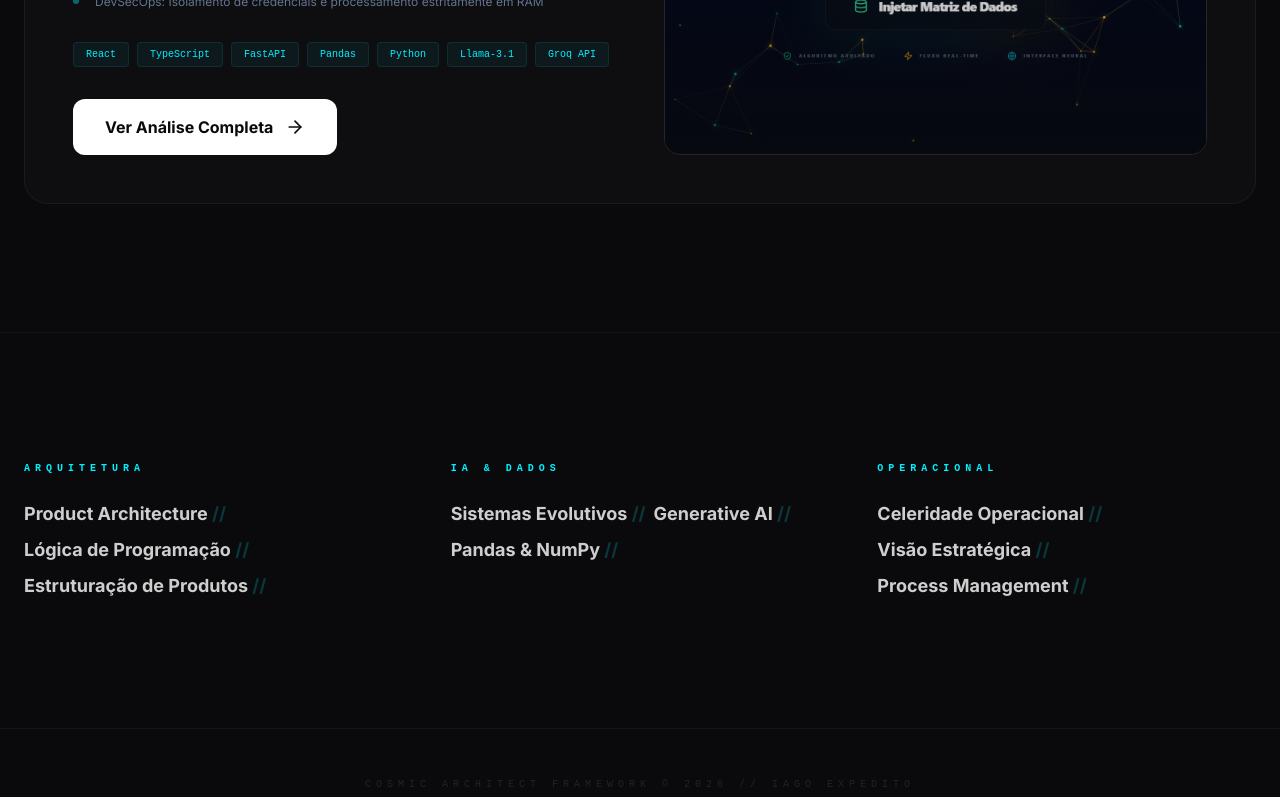
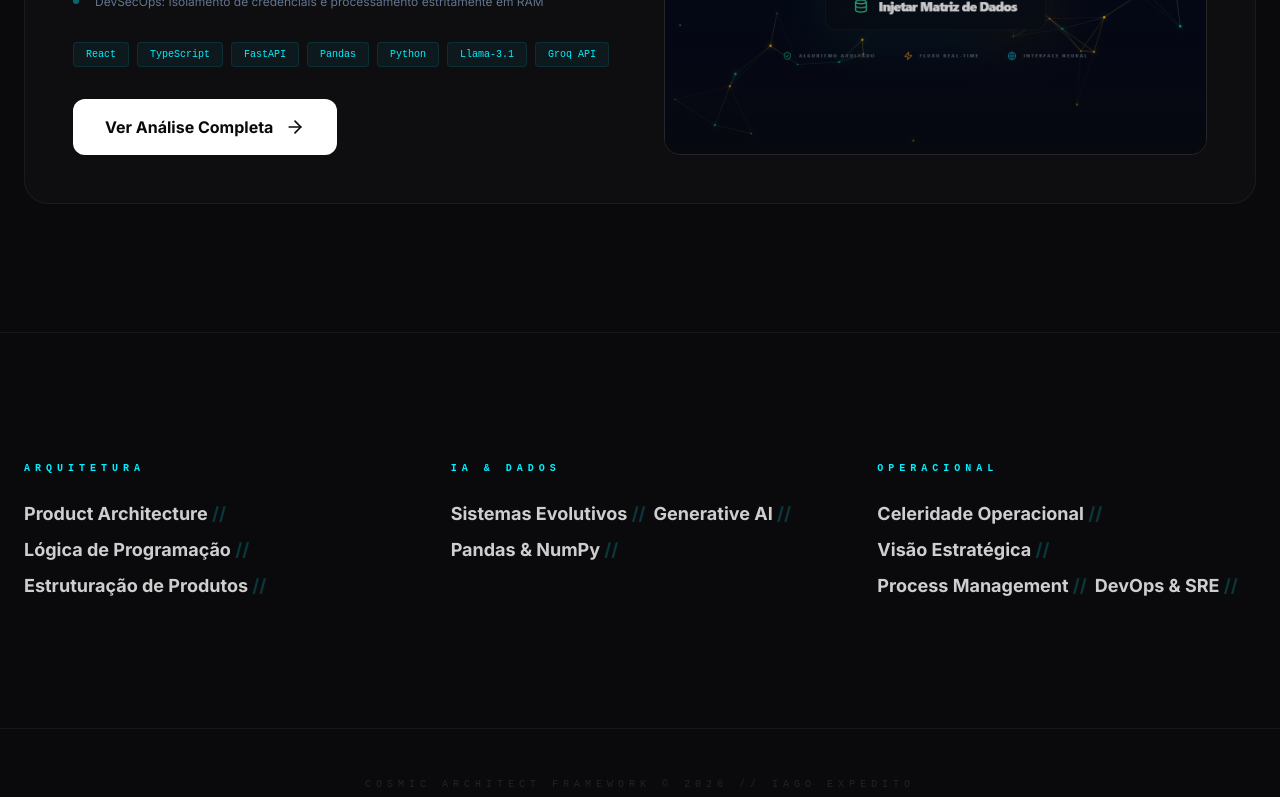
Before and after one commit to expeditodeviago/portifolio-iago, a React (Vite) app: page / in a window 1280 px wide. Shown: the part 2910-3707 px from the top of the page. Built offline with nearby package versions, Linux system fonts and the light colour scheme.

Commit message:
Update: Added photo 4 and DevOps skills

```diff
--- a/src/data/portfolioData.ts
+++ b/src/data/portfolioData.ts
@@ -5,6 +5,7 @@ import nexusDashImg from '../assets/images/dashvizion-pro.png';
 import userPhoto1 from '../assets/images/1.jpg';
 import userPhoto2 from '../assets/images/2.jpeg';
 import userPhoto3 from '../assets/images/3.jpg';
+import userPhoto4 from '../assets/images/4.jpeg';
 
 export interface Project {
   id: string;
@@ -55,7 +56,7 @@ export const portfolioData: PortfolioData = {
   title: "Iago Expedito | Product Architect & Software Engineer",
   bio: "Estudante universitário na Unifan. Programador com foco na estruturação lógica de produtos, inteligência artificial (sistemas evolutivos) e celeridade operacional. Possui um perfil híbrido que une desenvolvimento de software com visão estratégica de processos.",
 
-  personalPhotos: [userPhoto1, userPhoto2, userPhoto3],
+  personalPhotos: [userPhoto1, userPhoto2, userPhoto3, userPhoto4],
 
   socialLinks: [
     { label: "Instagram", url: "https://www.instagram.com/iagoexpedito/" },
@@ -117,7 +118,7 @@ export const portfolioData: PortfolioData = {
     },
     {
       category: "Operacional",
-      items: ["Celeridade Operacional", "Visão Estratégica", "Process Management"]
+      items: ["Celeridade Operacional", "Visão Estratégica", "Process Management", "DevOps & SRE"]
     }
   ]
 };
```
Also changed, not shown: src/assets/images/4.jpeg (renamed from 4.jpeg).
